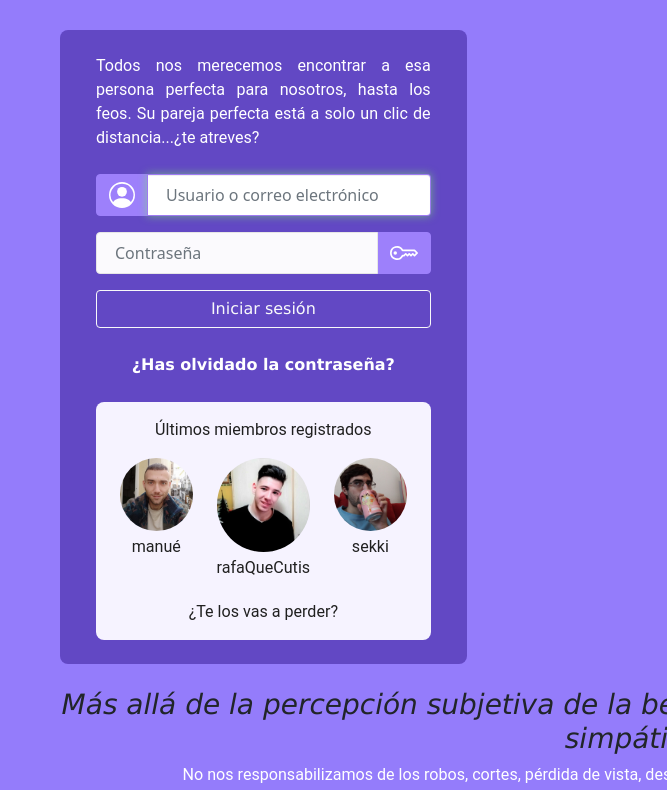
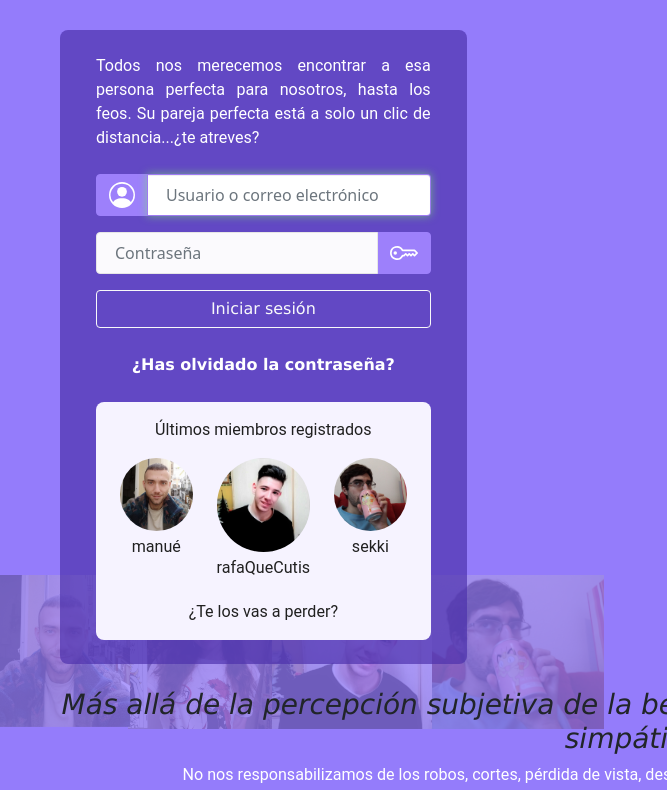
Before and after one commit to sermc/marlo, a plain HTML site: page index.html in a window 1280 px wide. Shown: the part 193-983 px from the top of the page, without its empty margins (0-667 px from the left). Drawn offline with nearby package versions, Linux system fonts and the light colour scheme.

Commit message:
Fondo de login a medio hacer - Paulaner

```diff
--- a/index.css
+++ b/index.css
@@ -1,6 +1,7 @@
 body{
     background-color: rgb(148, 124, 251);
     text-align: justify;
+    background-image: url('img/marlo_fondo.png');
 }
 
 h1 {
```
Also changed, not shown: img/marlo_fondo.png (added).
